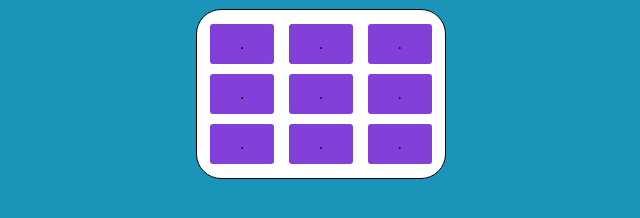
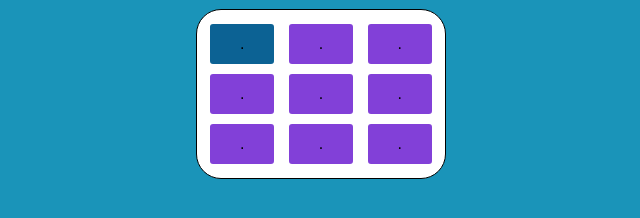
Before and after one commit to matheuspython/tic-tac-toe-with-JavaScript, a plain HTML site: page index.html in a window 1280 px wide. In both pictures the pointer is over the element 561 px from the left and 44 px from the top of the page. Shown: the whole page, without its empty margins (319-959 px from the left). Drawn offline with Linux system fonts and the light colour scheme.

Commit message:
Update style.css

```diff
--- a/assets/css/style.css
+++ b/assets/css/style.css
@@ -22,6 +22,6 @@
     cursor: pointer;
 }
 
-.opcao:hover {
+.option:hover {
     background-color: rgb(12, 98, 148);
 }
```
